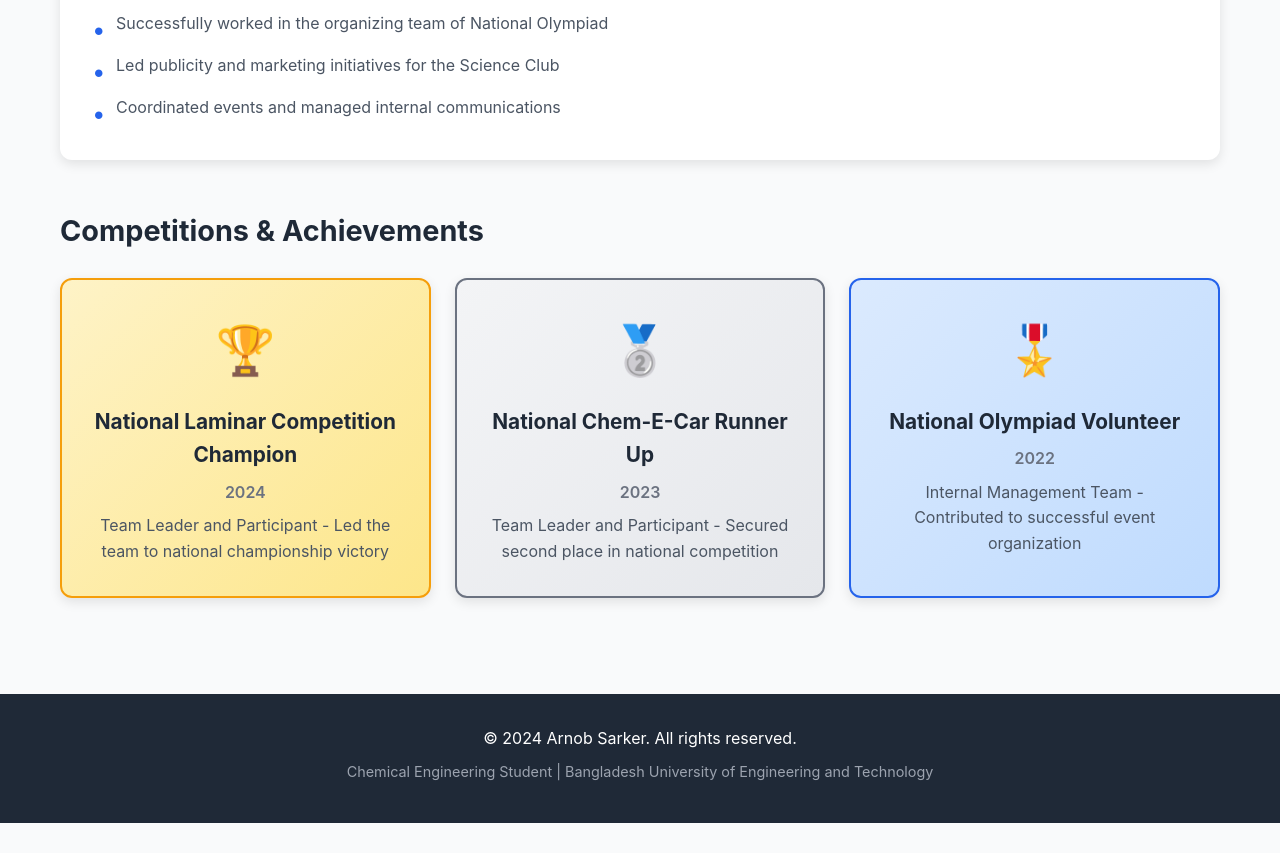
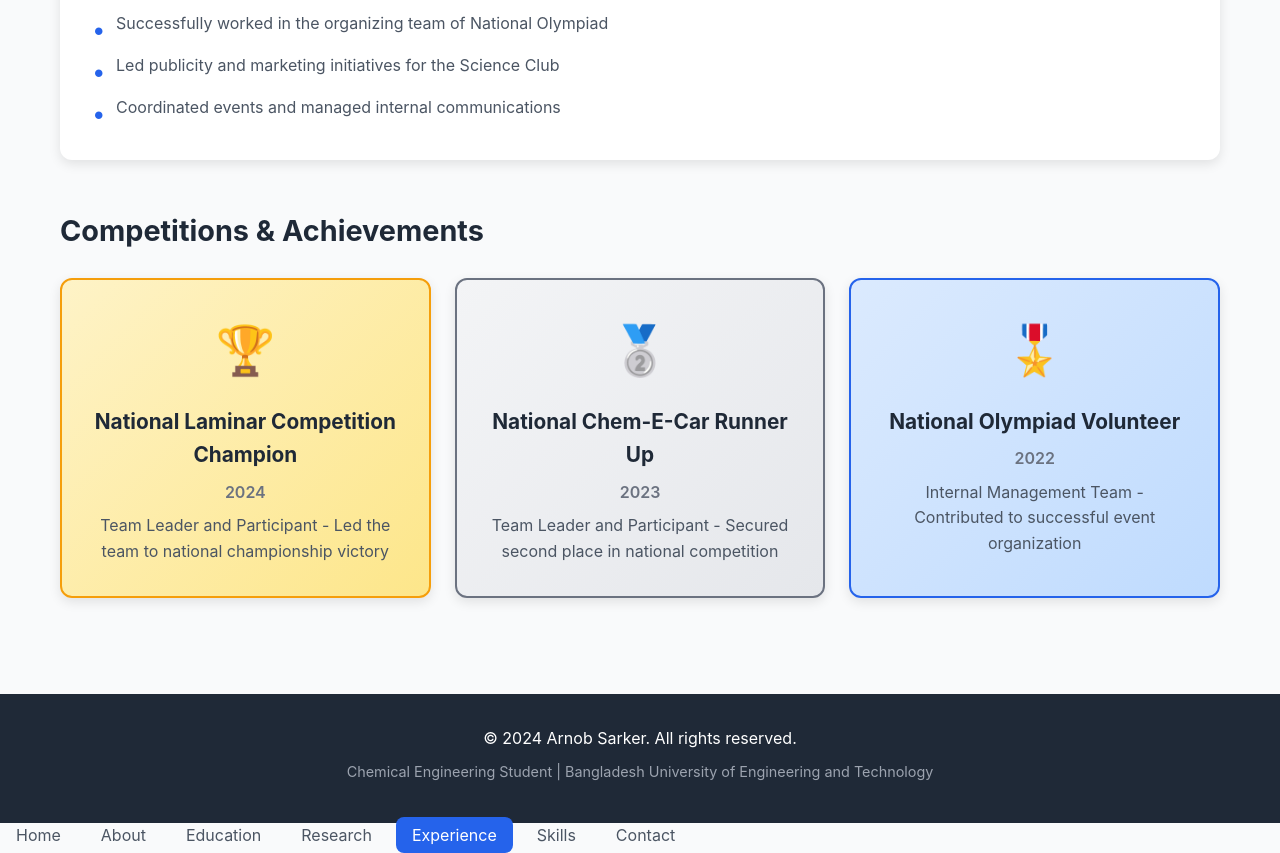
Before and after one commit to arnobsr20/arnobsr20.github.io, a plain HTML site: page experience.html in a window 1280 px wide. Shown: the part 662-1515 px from the top of the page. Before the commit the page ends 1485 px from the top, so only its background shows below. Drawn offline with Linux system fonts and the light colour scheme.

Commit message:
Update experience.html

```diff
--- a/experience.html
+++ b/experience.html
@@ -98,3 +98,12 @@
     <script src="js/main.js"></script>
 </body>
 </html>
+<ul class="nav-menu" id="nav-menu">
+    <li><a href="index.html">Home</a></li>
+    <li><a href="about.html">About</a></li>
+    <li><a href="education.html">Education</a></li>
+    <li><a href="research.html">Research</a></li> <!-- ADD THIS LINE -->
+    <li><a href="experience.html">Experience</a></li>
+    <li><a href="skills.html">Skills</a></li>
+    <li><a href="contact.html">Contact</a></li>
+</ul>
```
